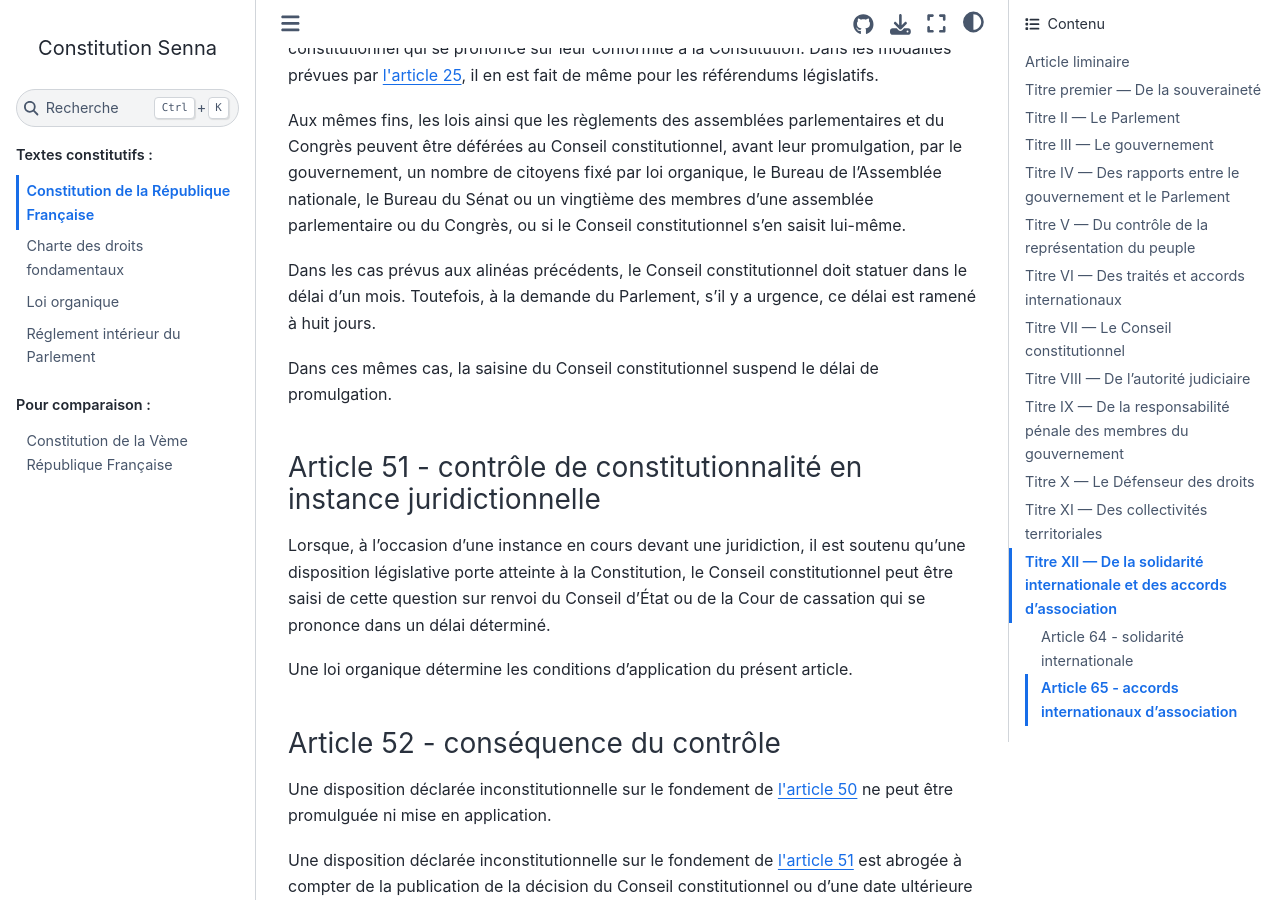
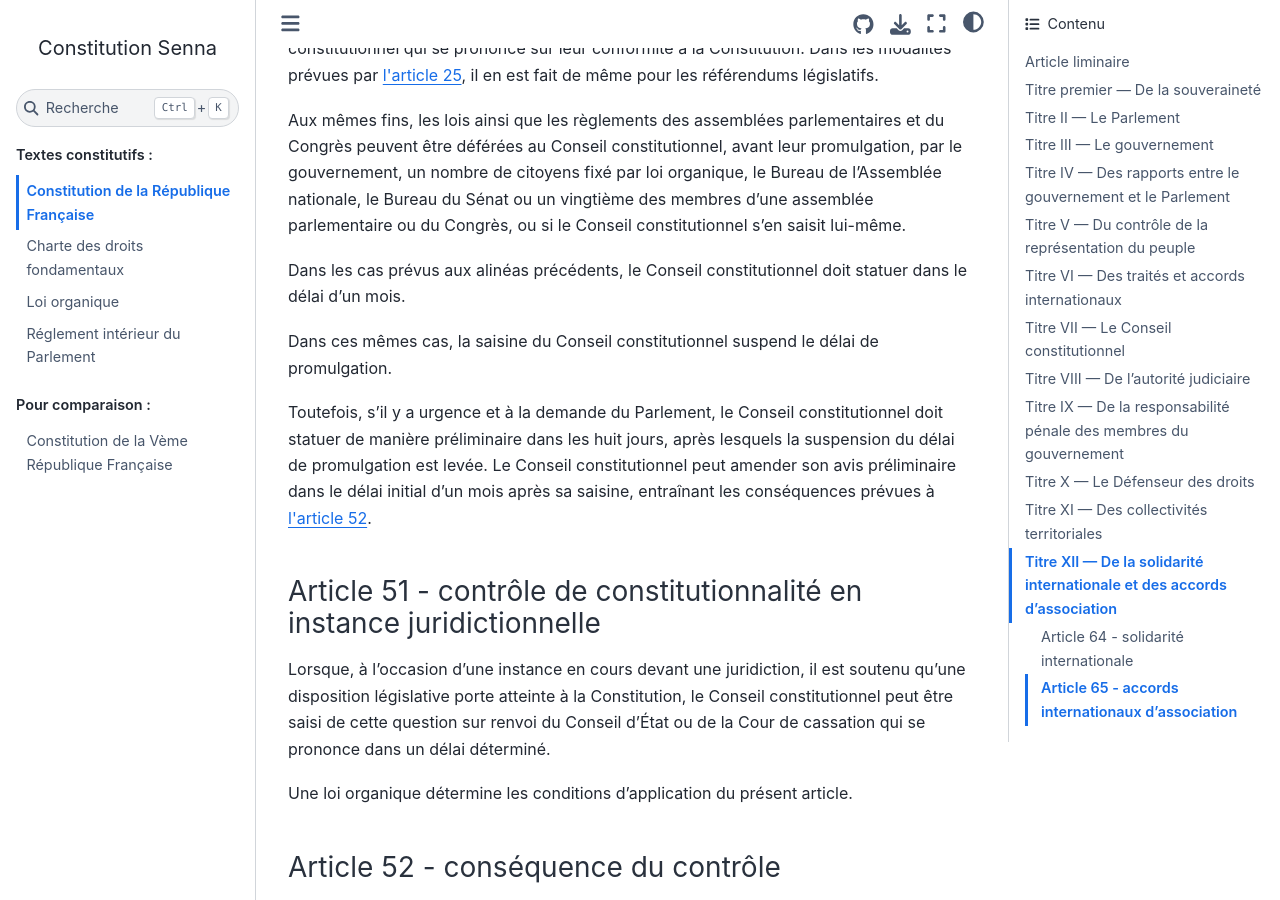
Before and after one commit to Gouvernathor/senna, a Sphinx documentation site: the page built from source/constitution.rst, in a window 1280 px wide and 900 px high, scrolled down 17073 px. Built offline with Sphinx 7.4.7 and the Sphinx Book theme 1.1.4, drawn with Linux system fonts in a browser that asks for light colours.

Commit message:
Avis du CC en urgence : plus lax
un peu dangereux pour la sûreté juridique puisqu'une loi promulguée après les 8 jours peut être annulée dans les 22 jours suivants, mais si il y a urgence la sûreté juridique n'est pas le plus important
et puis ça vaut mieux qu'un truc inconstitutionnel qui passe sous le radar sans possibilité d'appel

```diff
--- a/source/constitution.rst
+++ b/source/constitution.rst
@@ -416,9 +416,11 @@
 
 Aux mêmes fins, les lois ainsi que les règlements des assemblées parlementaires et du Congrès peuvent être déférées au Conseil constitutionnel, avant leur promulgation, par le gouvernement, un nombre de citoyens fixé par loi organique, le Bureau de l'Assemblée nationale, le Bureau du Sénat ou un vingtième des membres d'une assemblée parlementaire ou du Congrès, ou si le Conseil constitutionnel s'en saisit lui-même.
 
-Dans les cas prévus aux alinéas précédents, le Conseil constitutionnel doit statuer dans le délai d'un mois. Toutefois, à la demande du Parlement, s'il y a urgence, ce délai est ramené à huit jours.
+Dans les cas prévus aux alinéas précédents, le Conseil constitutionnel doit statuer dans le délai d'un mois.
 
 Dans ces mêmes cas, la saisine du Conseil constitutionnel suspend le délai de promulgation.
+
+Toutefois, s'il y a urgence et à la demande du Parlement, le Conseil constitutionnel doit statuer de manière préliminaire dans les huit jours, après lesquels la suspension du délai de promulgation est levée. Le Conseil constitutionnel peut amender son avis préliminaire dans le délai initial d'un mois après sa saisine, entraînant les conséquences prévues à :artref:`conséquence du contrôle`.
 
 .. article:: contrôle de constitutionnalité en instance juridictionnelle
 
```
